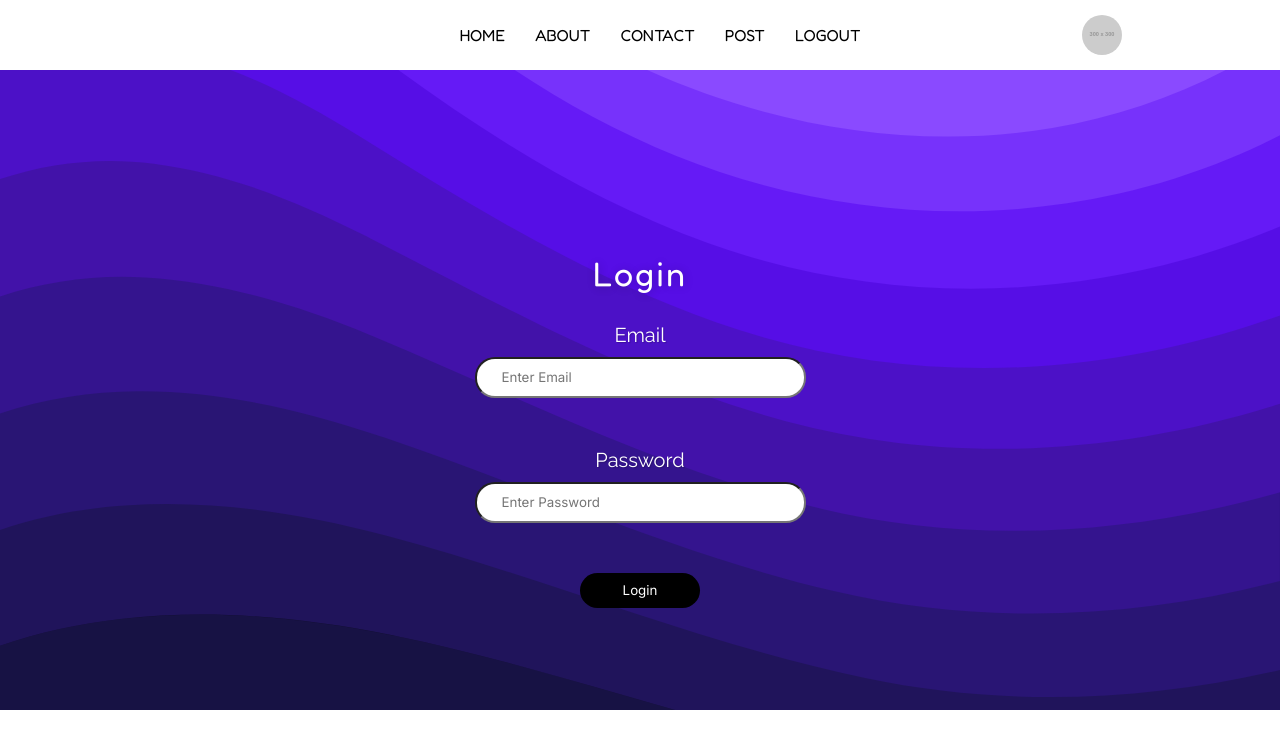
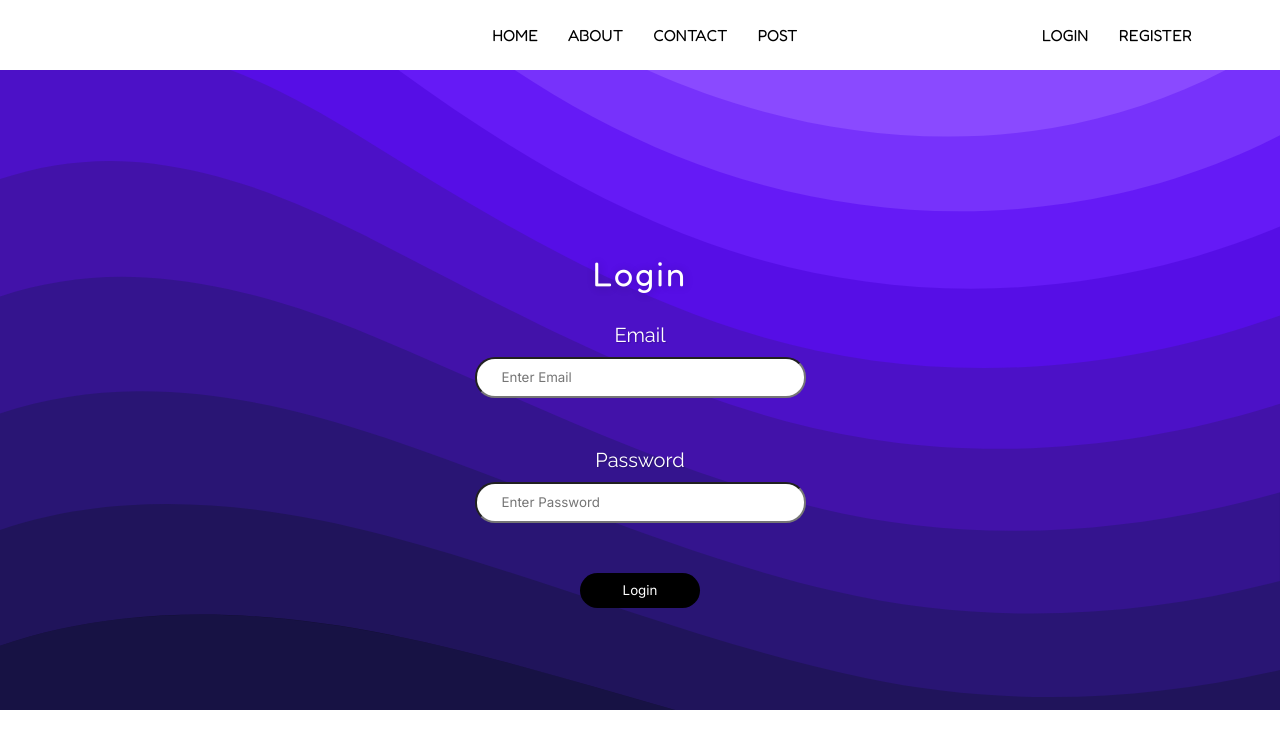
Before and after one commit to ayushman-sinha/bloggapp, a React (Create React App) app: page /login in a window 1280 px wide. Shown: the top 748 px of the page. Built offline with nearby package versions, Linux system fonts and the light colour scheme; some icons are missing.

Commit message:
Routing Complete

```diff
--- a/public/index.html
+++ b/public/index.html
@@ -27,6 +27,15 @@
     <title>React App</title>
     <style>
      *{ margin:0}
+     .link{
+      text-decoration: none;
+      color: inherit;
+     }
+     .link:hover{
+      color:rgb(16, 5, 171);
+      text-shadow: 1px 1px solid black;
+      transition-duration: 0.5s;
+     }
     </style>
   </head>
   <body>
--- a/src/Components/Navbar/NavBar.css
+++ b/src/Components/Navbar/NavBar.css
@@ -49,3 +49,6 @@
     gap:30px;
     list-style: none;
 }
+.navEditRight{
+    margin-right: 20px;
+}
--- a/src/Components/Navbar/NavBar.jsx
+++ b/src/Components/Navbar/NavBar.jsx
@@ -1,9 +1,10 @@
 import React from 'react'
 import './NavBar.css'
 import { Icon } from '@iconify/react';
+import { Link } from 'react-router-dom';
 export const NavBar = () => {
+  const user=false;
   return (
-
     <div className='top'>
         <div className='topLeft'>
             <Icon icon="bi:facebook" color="black"  width="32" height="32" />
@@ -12,15 +13,23 @@ export const NavBar = () => {
         </div>
         <div className='topMiddle'>
             <ul className="topList">
-              <li>HOME</li>
-              <li>ABOUT</li>
-              <li>CONTACT</li>
-              <li>POST</li>
-              <li>LOGOUT</li>
+              <li><Link to='/'  className='link'>HOME</Link></li>
+              <li><Link to='/' className='link'>ABOUT</Link></li>
+              <li><Link to='/' className='link'>CONTACT</Link></li>
+              <li><Link to='/write' className='link'>POST</Link></li>
+              <li>{user?"LOGOUT":""}</li>
             </ul>
         </div>
         <div className='topRight'>
-          <img class='profilePic' src="https://fakeimg.pl/300/"></img>
+          {user? (<img class='profilePic' src="https://fakeimg.pl/300/"></img>):
+                 (
+                  <ul className='topList navEditRight'>
+                    <li ><Link to='/login' className='link'>LOGIN</Link></li>
+                    <li><Link to='/register' className='link'>REGISTER</Link></li>
+                  </ul>
+                 )
+
+          }
           <Icon icon="fa:search" color="black" width="22" height="22" />
         </div>
 
--- a/src/pages/Register/Register.jsx
+++ b/src/pages/Register/Register.jsx
@@ -21,6 +21,12 @@ const Login = () => {
                 </div>
                 <input type='password' placeholder='Enter Password'></input>
             </div>
+            <div className="headingLogin">
+                <div classname="headLabel">
+                    Confirm Password
+                </div>
+                <input type='password' placeholder='Re-enter Password'></input>
+            </div>
             <button className="loginButton">Login</button>
         </form>
     </div>
```
